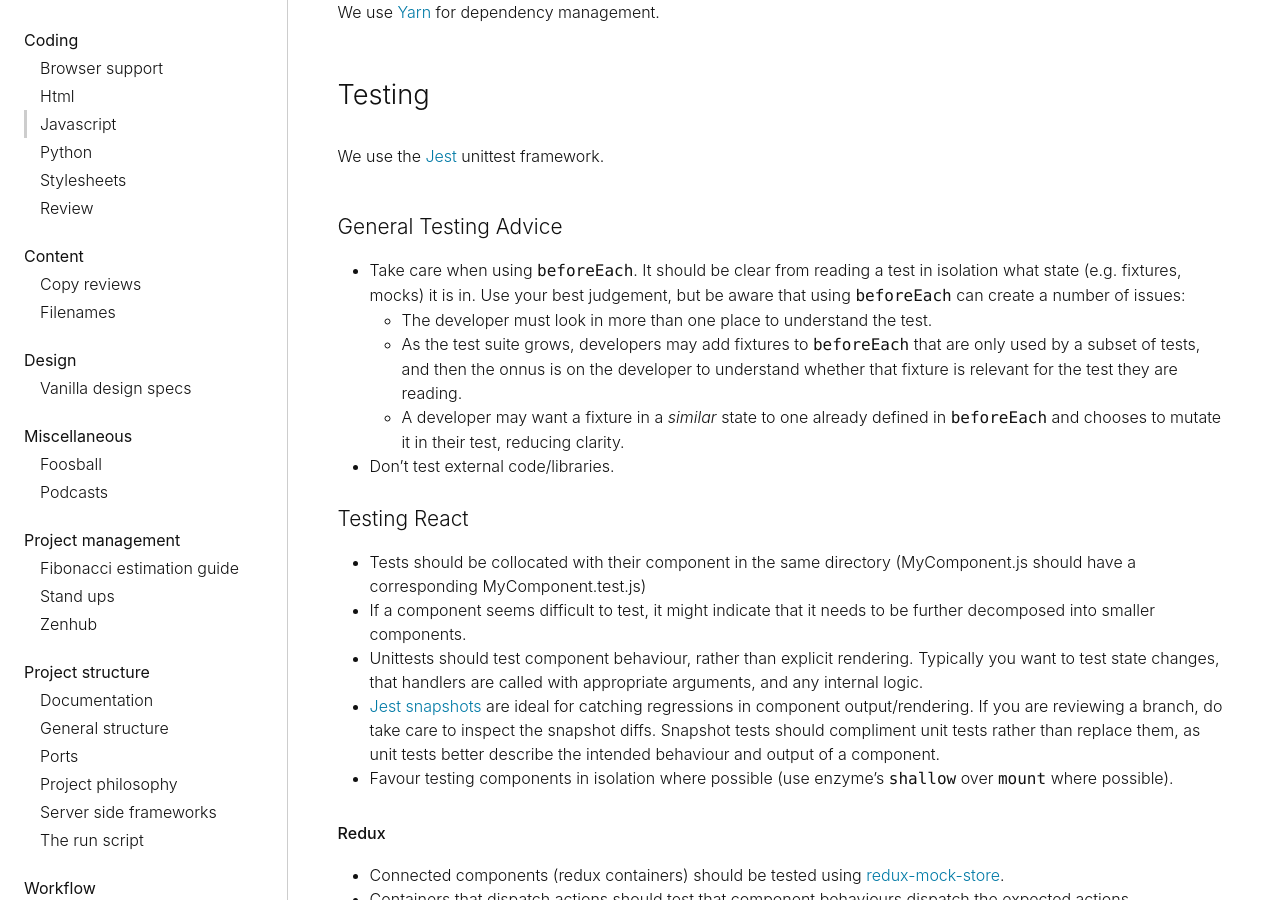
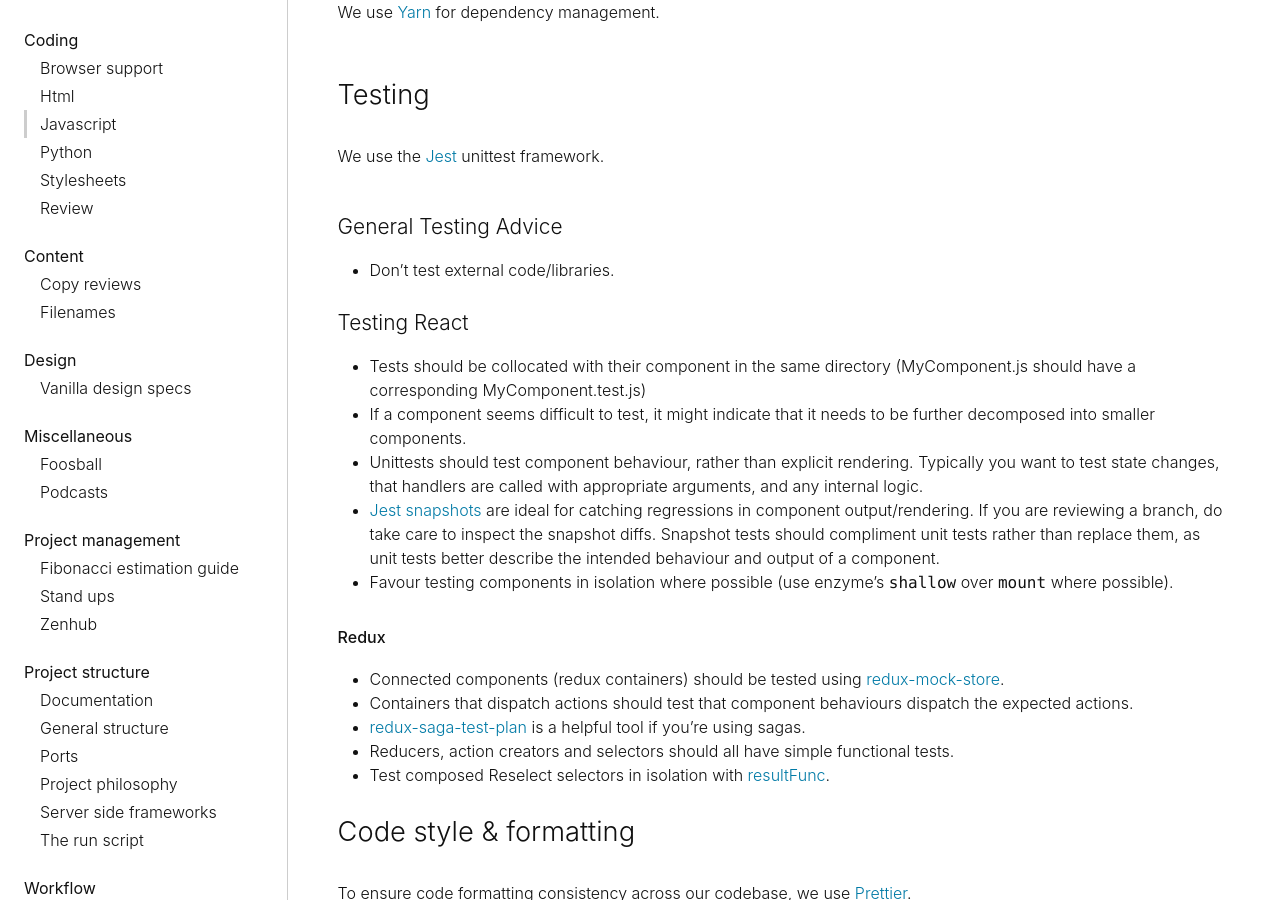
Before and after one commit to canonical-web-and-design/practices, a Jekyll site: the page built from coding/javascript.md, in a window 1280 px wide and 900 px high, scrolled down 1272 px. Built offline with Jekyll 4.4.1, drawn with Linux system fonts in a browser that asks for light colours; some web fonts are replaced.

Commit message:
Removed testing advice relating to beforeEach
I'm just going to remove this, since it seems to be contentious, and it would be good to actually land something.

```diff
--- a/coding/javascript.md
+++ b/coding/javascript.md
@@ -38,10 +38,6 @@ We use [Yarn](https://yarnpkg.com/en) for dependency management.
 We use the [Jest](https://jestjs.io) unittest framework.
 
 #### General Testing Advice
-* Take care when using `beforeEach`. It should be clear from reading a test in isolation what state (e.g. fixtures, mocks) it is in. Use your best judgement, but be aware that using `beforeEach` can create a number of issues:
-  * The developer must look in more than one place to understand the test.
-  * As the test suite grows, developers may add fixtures to `beforeEach` that are only used by a subset of tests, and then the onnus is on the developer to understand whether that fixture is relevant for the test they are reading.
-  * A developer may want a fixture in a *similar* state to one already defined in `beforeEach` and chooses to mutate it in their test, reducing clarity.
 * Don't test external code/libraries.
 
 #### Testing React
```
